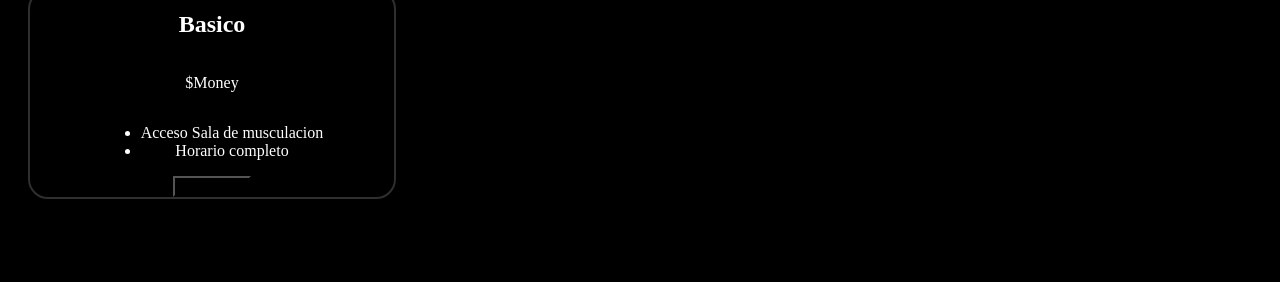
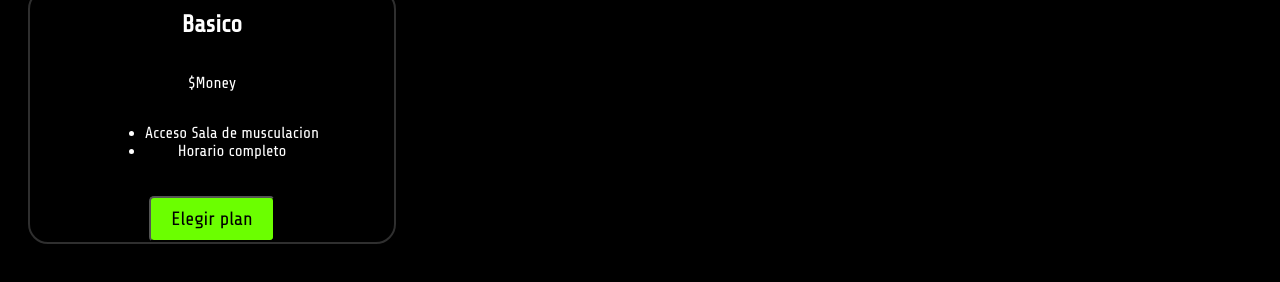
Before and after one commit to MaxSteelMM/Proyecto-Cons.-Soft.-Gimnasio, a plain HTML site: page Index.html in a window 1280 px wide. Shown: the part 114-396 px from the top of the page. Drawn offline with Linux system fonts and the light colour scheme.

Commit message:
Agregando CSS de cajas

```diff
--- a/CSS/style.css
+++ b/CSS/style.css
@@ -79,8 +79,33 @@ nav {
     color: var(--color1); /*Hola*/
     border:2px solid rgb(47, 47, 47);
     border-radius: 20px;
-
+}
+.caja1 h2{
+    font-family: var(--FontSub);
+    font-size: 1.5rem;
+}
+.caja1 p{
+    font-family: var(--FontSub);
+    font-size: 1rem;
+}
+.caja1 ul{
+    font-family: var(--FontSub);
+    font-size: 1rem;
 }
 .caja1:hover{
     border:2px solid rgb(107, 255, 0, 1);
 }
+.botonC1{
+    display: inline-block;
+    margin-top: 20px;
+    padding: 10px 20px;
+    background-color: rgb(107, 255, 0, 1);
+    color: rgb(0, 0, 0);
+    text-decoration: none;
+    font-family: var(--FontSub);
+    font-size: 1.2rem;
+    border-radius: 5px;
+}
+.botonC1:hover{
+    background-color: rgb(102, 193, 37);
+}
--- a/Index.html
+++ b/Index.html
@@ -32,7 +32,7 @@
                     <li>Acceso Sala de musculacion</li>
                     <li>Horario completo</li>
                 </ul>
-                <button>Elegir plan</button>
+                <button class="botonC1">Elegir plan</button>
             </div>
             <div class="caja2">
 
```
